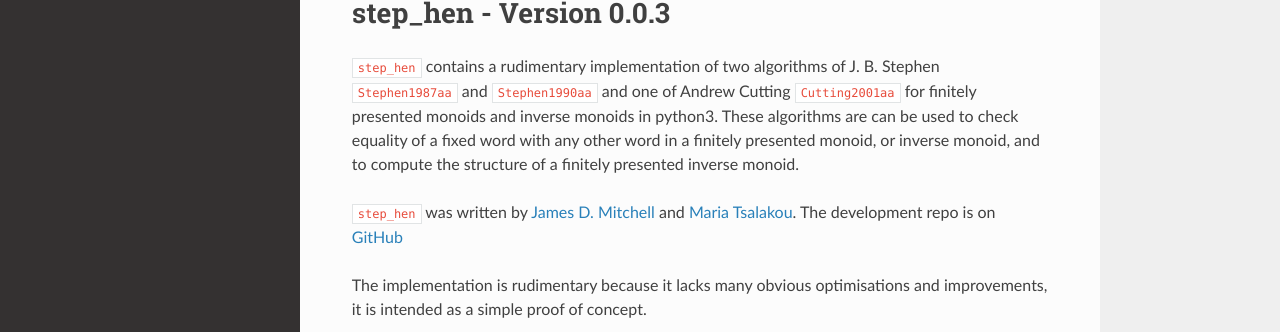
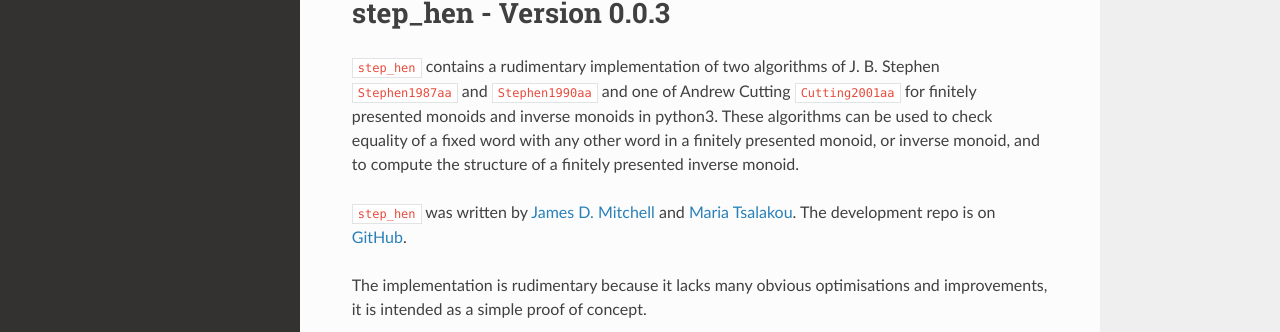
Before and after one commit to james-d-mitchell/step_hen, a Sphinx documentation site: the page built from docs/source/index.rst, in a window 1280 px wide and 1262 px high. Shown: the part 354-686 px from the top of the window. Built offline with Sphinx 7.4.7 and the Read the Docs theme 2.0.0, drawn with Linux system fonts in a browser that asks for light colours; cross-references to code outside the pages are shown as plain code.

Commit message:
Update index.rst

```diff
--- a/docs/source/index.rst
+++ b/docs/source/index.rst
@@ -12,13 +12,13 @@ step_hen - Version 0.0.3
 ``step_hen`` contains a rudimentary implementation of two algorithms of J. B.
 Stephen :cite:`Stephen1987aa` and :cite:`Stephen1990aa` and one of Andrew
 Cutting :cite:`Cutting2001aa` for finitely presented monoids and inverse
-monoids in python3. These algorithms are can be used to check equality of a
+monoids in python3. These algorithms can be used to check equality of a
 fixed word with any other word in a finitely presented monoid, or inverse
 monoid, and to compute the structure of a finitely presented inverse monoid.
 
 ``step_hen`` was written by `James D. Mitchell <jdbm.me>`_ and `Maria
 Tsalakou <mariatsalakou.github.io>`_. The development repo is on `GitHub
-<https://github.com/james-d-mitchell/step_hen>`_
+<https://github.com/james-d-mitchell/step_hen>`_.
 
 The implementation is rudimentary because it lacks many obvious optimisations
 and improvements, it is intended as a simple proof of concept.
```
